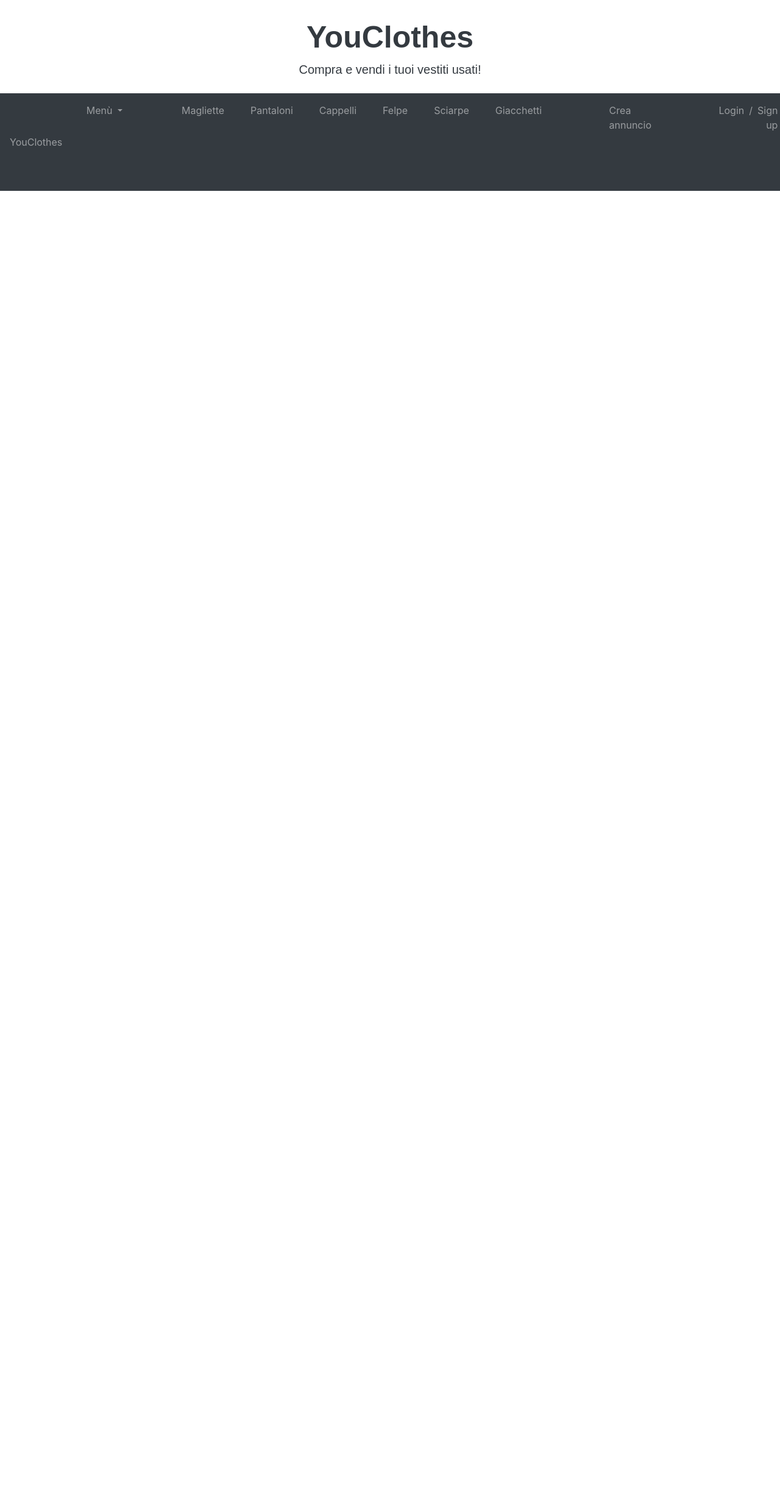
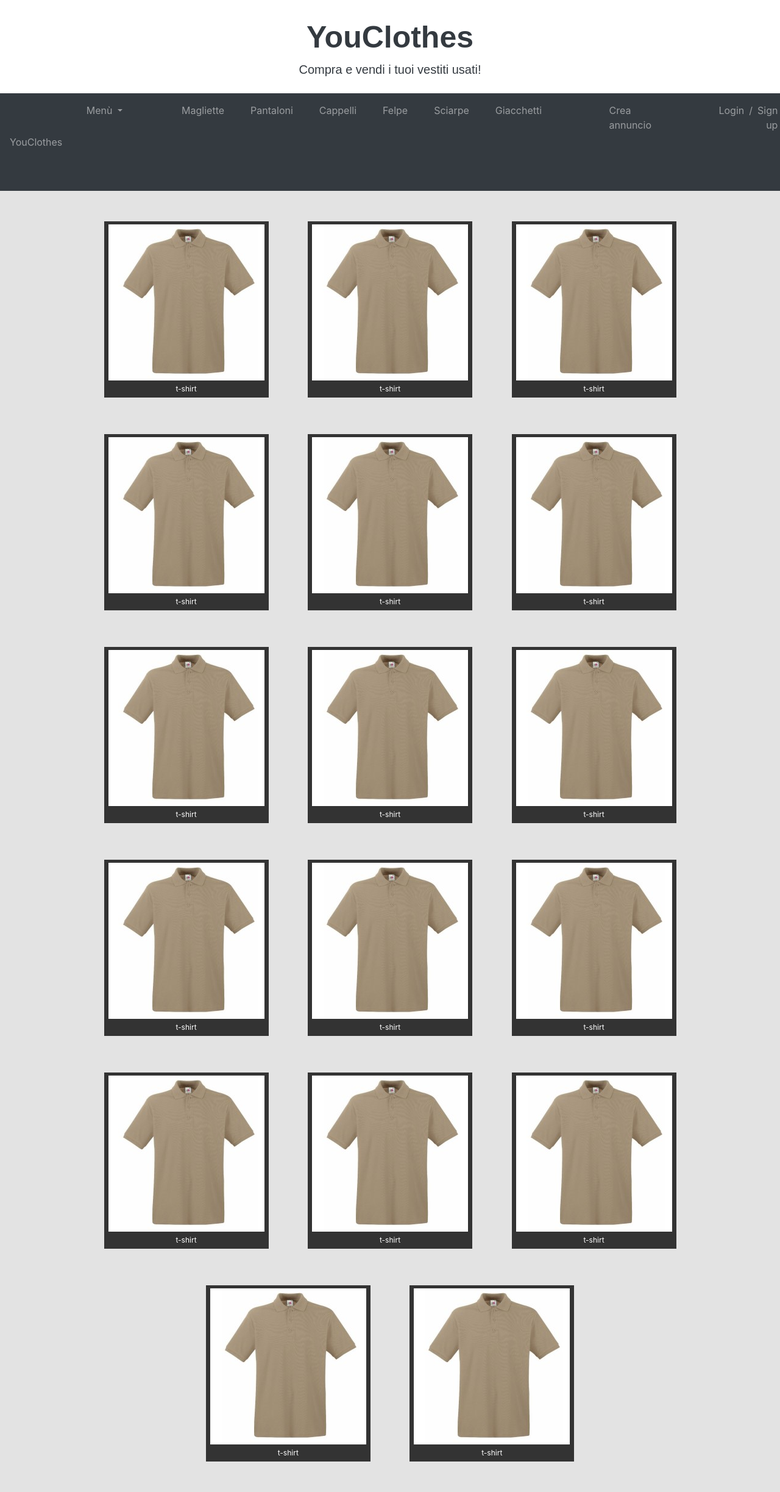
Before and after one commit to andrea-prodon/LTW-Project, a PHP site: page /Home/homepage.html in a window 1280 px wide. Shown: the whole page at 61% size. Before the commit the page ends 313 px from the top, so only its background shows below. Run offline with PHP 8.4, Linux system fonts and the light colour scheme; some libraries are stand-ins or nearby versions.

Commit message:
Aggiunta visione vestiti

```diff
--- a/YouClothes/Home/homepage.html
+++ b/YouClothes/Home/homepage.html
@@ -28,7 +28,7 @@
             ho dunque creato una sezione nav aggiungengo dei parametri per fissarla in alto
             e darle il colore scuro
         -->
-        <nav class="navbar navbar-expand-md navbar-dark bg-dark navbar-fixed-top">
+        <nav class="navbar navbar-expand-md navbar-dark bg-dark navbar-fixed-top sticky-top">
 
             <!--
                 ho aggiunto questo bottone in modo tale che, quando la pagina viene stretta molto (come ad esempio nel caso
@@ -132,6 +132,46 @@
         </nav>
 
 
+        <!--ho aggiunto una piccola griglia con foto di vestiti, solo che devo capire come regolare l'immagine sempre della
+        stessa dimensione visto che se prendo immagini di dimensioni diverse non le adatta e vengono enomi-->
+
+        <div id="container">
+            <ul id="griglia">
+
+                <li><img src="../foto vestiti/tshirt.jpg"><p>t-shirt</p></li>
+                <li><img src="../foto vestiti/tshirt.jpg"><p>t-shirt</p></li>
+                <li><img src="../foto vestiti/tshirt.jpg"><p>t-shirt</p></li>
+                <li><img src="../foto vestiti/tshirt.jpg"><p>t-shirt</p></li>
+                <li><img src="../foto vestiti/tshirt.jpg"><p>t-shirt</p></li>
+                <li><img src="../foto vestiti/tshirt.jpg"><p>t-shirt</p></li>
+                <li><img src="../foto vestiti/tshirt.jpg"><p>t-shirt</p></li>
+                <li><img src="../foto vestiti/tshirt.jpg"><p>t-shirt</p></li>
+                <li><img src="../foto vestiti/tshirt.jpg"><p>t-shirt</p></li>
+                <li><img src="../foto vestiti/tshirt.jpg"><p>t-shirt</p></li>
+                <li><img src="../foto vestiti/tshirt.jpg"><p>t-shirt</p></li>
+                <li><img src="../foto vestiti/tshirt.jpg"><p>t-shirt</p></li>
+                <li><img src="../foto vestiti/tshirt.jpg"><p>t-shirt</p></li>
+                <li><img src="../foto vestiti/tshirt.jpg"><p>t-shirt</p></li>
+                <li><img src="../foto vestiti/tshirt.jpg"><p>t-shirt</p></li>
+                <li><img src="../foto vestiti/tshirt.jpg"><p>t-shirt</p></li>
+                <li><img src="../foto vestiti/tshirt.jpg"><p>t-shirt</p></li>
+
+            </ul>
+        </div>
+
+
+
+
+
+
+
+
+
+
+
+
+
+
 
 
     </body>
--- a/YouClothes/stile.css
+++ b/YouClothes/stile.css
@@ -24,3 +24,31 @@ sottotitolo {
     width: 200px;
     display: inline-block;
 }
+
+#griglia {
+    padding: 0;
+    margin: 0;
+}
+
+#container {
+    background: #e3e3e3;
+    max-width: device-width;
+    margin:0 auto;
+    padding: 20px;
+    text-align: center;
+}
+
+#griglia li p {
+    padding: 5px 5px 0 5px;
+    margin: 0;
+    font-size: 12px;
+    color: #fff;
+}
+
+#griglia li {
+    border: 5px solid #333333;
+    display: inline-block;
+    width: 270px;
+    margin: 30px;
+    background: #333333;
+    }
```
Also changed, not shown: YouClothes/foto vestiti/felpa.jpg (added), YouClothes/foto vestiti/giacchetto pelle.jpg (added), YouClothes/foto vestiti/giaccone.jpg (added), YouClothes/foto vestiti/jeans.jpg (added), YouClothes/foto vestiti/jeansuomo.jpg (added), YouClothes/foto vestiti/maglietta gialla e nera.jpg (added), YouClothes/foto vestiti/maglietta star wars.jpg (added), YouClothes/foto vestiti/tshirt.jpg (added).
